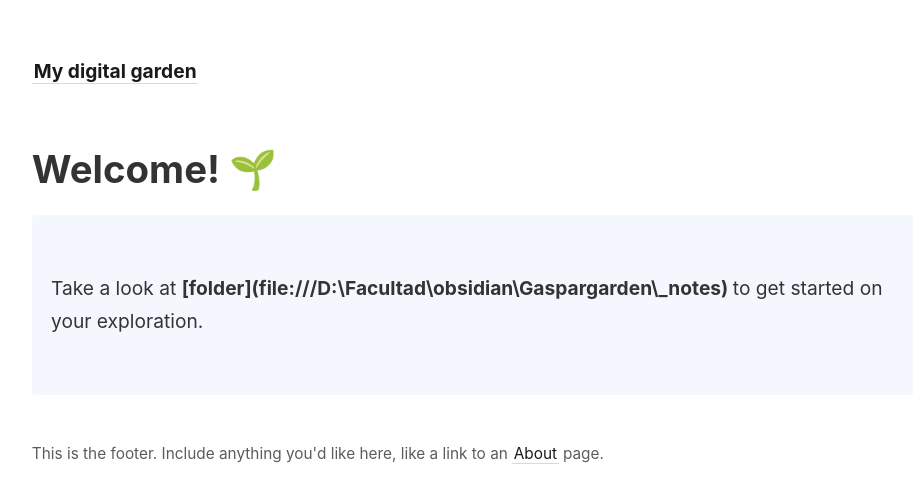
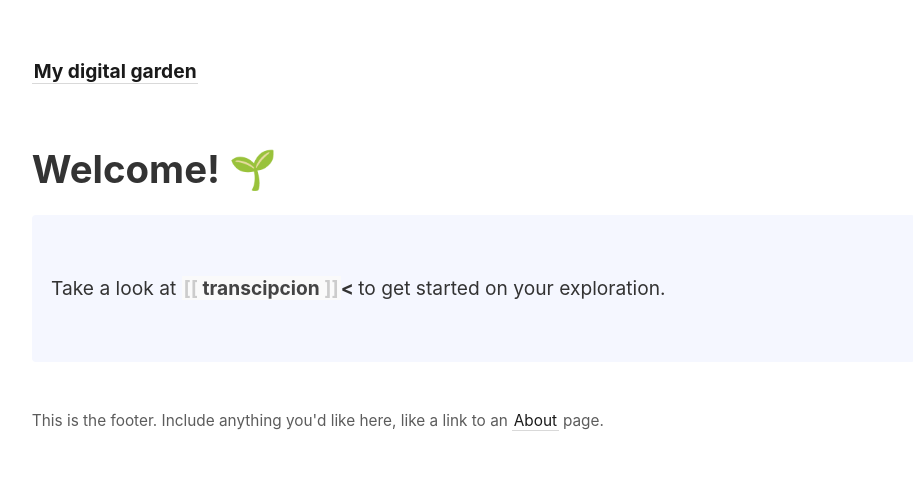
Before and after one commit to gassparr/Gaspargarden, a Jekyll site: the page built from _pages/index.md, in a window 1280 px wide. Shown: the top 503 px of the page, without its empty margins (45-958 px from the left). Built offline with Jekyll 4.4.1, drawn with Linux system fonts in a browser that asks for light colours.

Commit message:
Update index.md

```diff
--- a/_pages/index.md
+++ b/_pages/index.md
@@ -8,7 +8,7 @@ permalink: /
 # Welcome! 🌱
 
 <p style="padding: 3em 1em; background: #f5f7ff; border-radius: 4px;">
-  Take a look at <span style="font-weight: bold">[folder](file:///D:\Facultad\obsidian\Gaspargarden\_notes)
+  Take a look at <span style="font-weight: bold">[[transcipcion]]<
 
 </span> to get started on your exploration.
 </p>
```
